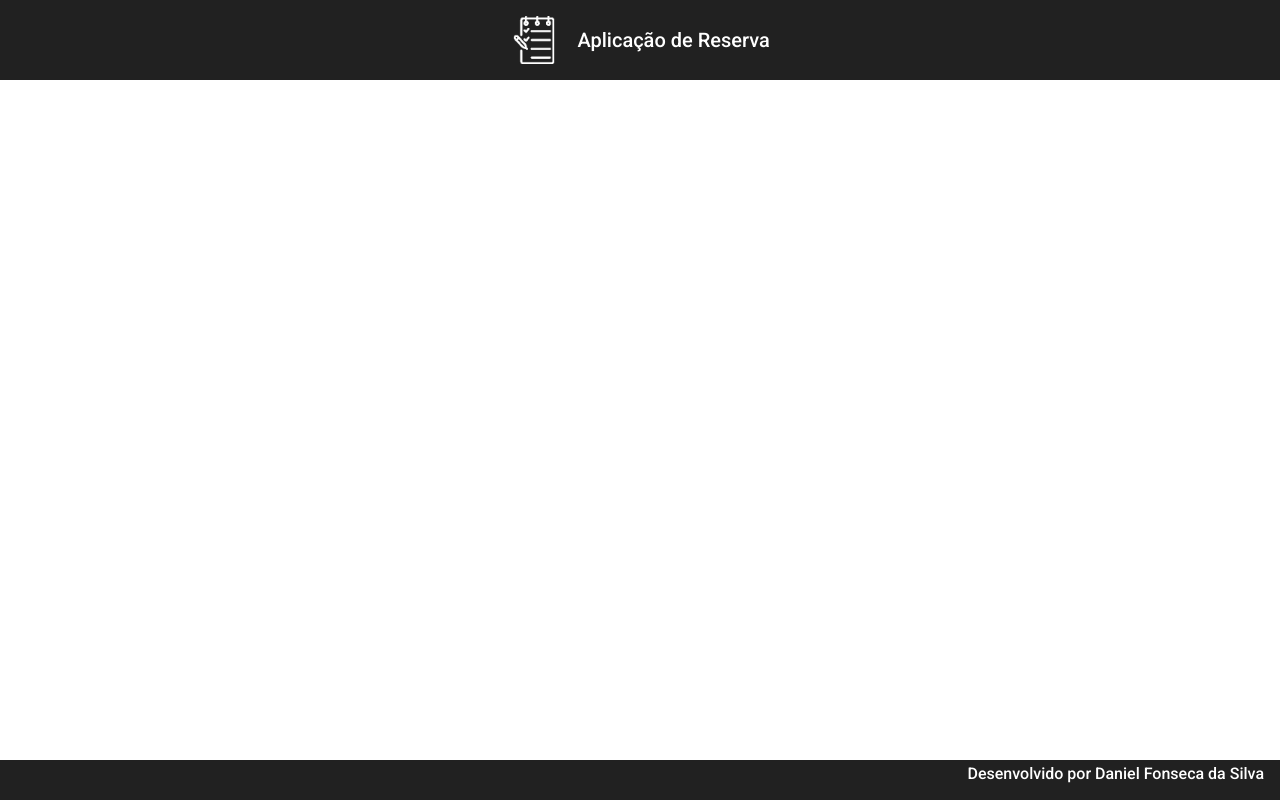
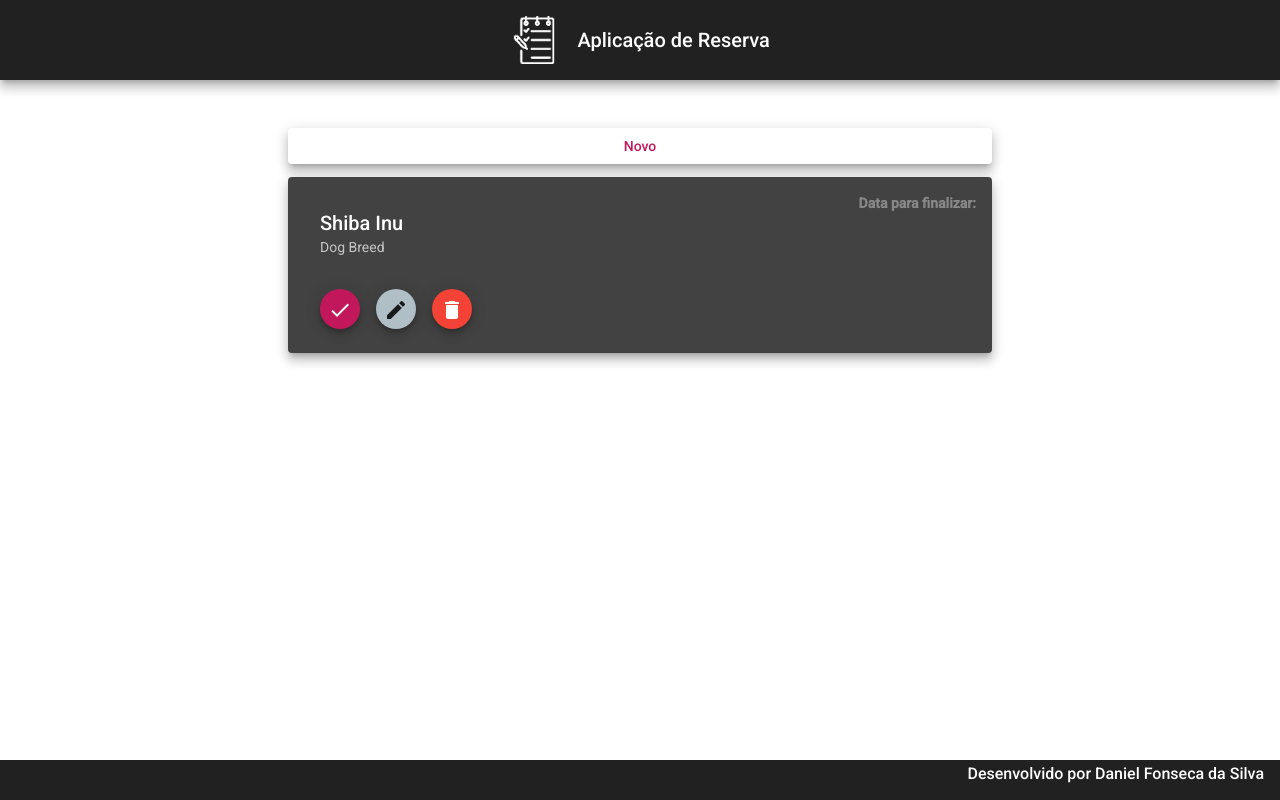
Before and after one commit to Daniel-Fonseca-da-Silva/Projeto-com-Java11-e-Angular11-Front, an Angular app: page / in a window 1280 px wide. Built offline with nearby package versions, Linux system fonts and the light colour scheme.

Commit message:
Criado read-all e adicionado card, botões e estilos

```diff
--- a/src/app/app.component.html
+++ b/src/app/app.component.html
@@ -1,2 +1,3 @@
 <app-header></app-header>
+<app-read-all></app-read-all>
 <app-footer></app-footer>
--- a/src/app/components/header/header.component.html
+++ b/src/app/components/header/header.component.html
@@ -1,4 +1,4 @@
-<mat-toolbar class="header">
+<mat-toolbar class="header mat-elevation-z8">
 
     <span>
         <img src="assets/img/to-do.png" alt="Logo-todo">
--- /dev/null
+++ b/src/app/components/read-all/read-all.component.css
@@ -0,0 +1,33 @@
+.container {
+    width: 55%;
+    margin: auto;
+}
+
+.content {
+    width: 100%;
+}
+
+.novo-item {
+    width: 100%;
+    margin-top: 3rem;
+}
+
+mat-card {
+    margin-top: .8rem;
+    padding: 1.rem;
+}
+
+p {
+    text-align: end;
+    font-weight: 600;
+    color: #888;
+    margin-bottom: 0;
+}
+
+.actions {
+    margin: .5rem;
+}
+
+.actions button {
+    margin: .5rem;
+}
--- /dev/null
+++ b/src/app/components/read-all/read-all.component.html
@@ -0,0 +1,27 @@
+<div class="container">
+    <button class="novo-item mat-elevation-z8" mat-stroked-button color="primary">Novo</button>
+
+    <div class="content">
+        <mat-card class="mat-elevation-z8">
+            <p>Data para finalizar: </p>
+            <mat-card-header>
+                <mat-card-title>Shiba Inu</mat-card-title>
+                <mat-card-subtitle>Dog Breed</mat-card-subtitle>
+            </mat-card-header>
+
+            <div class="actions">
+                <button mat-mini-fab color="primary">
+                    <mat-icon>done</mat-icon>
+                </button>
+                <button mat-mini-fab color="accent">
+                    <mat-icon>edit</mat-icon>
+                </button>
+                <button mat-mini-fab color="warn">
+                    <mat-icon>delete</mat-icon>
+                </button>
+            </div>
+
+        </mat-card>
+
+    </div>
+</div>
--- /dev/null
+++ b/src/app/components/read-all/read-all.component.ts
@@ -0,0 +1,15 @@
+import { Component, OnInit } from '@angular/core';
+
+@Component({
+  selector: 'app-read-all',
+  templateUrl: './read-all.component.html',
+  styleUrls: ['./read-all.component.css']
+})
+export class ReadAllComponent implements OnInit {
+
+  constructor() { }
+
+  ngOnInit(): void {
+  }
+
+}
```
Also changed, not shown: src/app/app.module.ts (+11 -3 lines).
